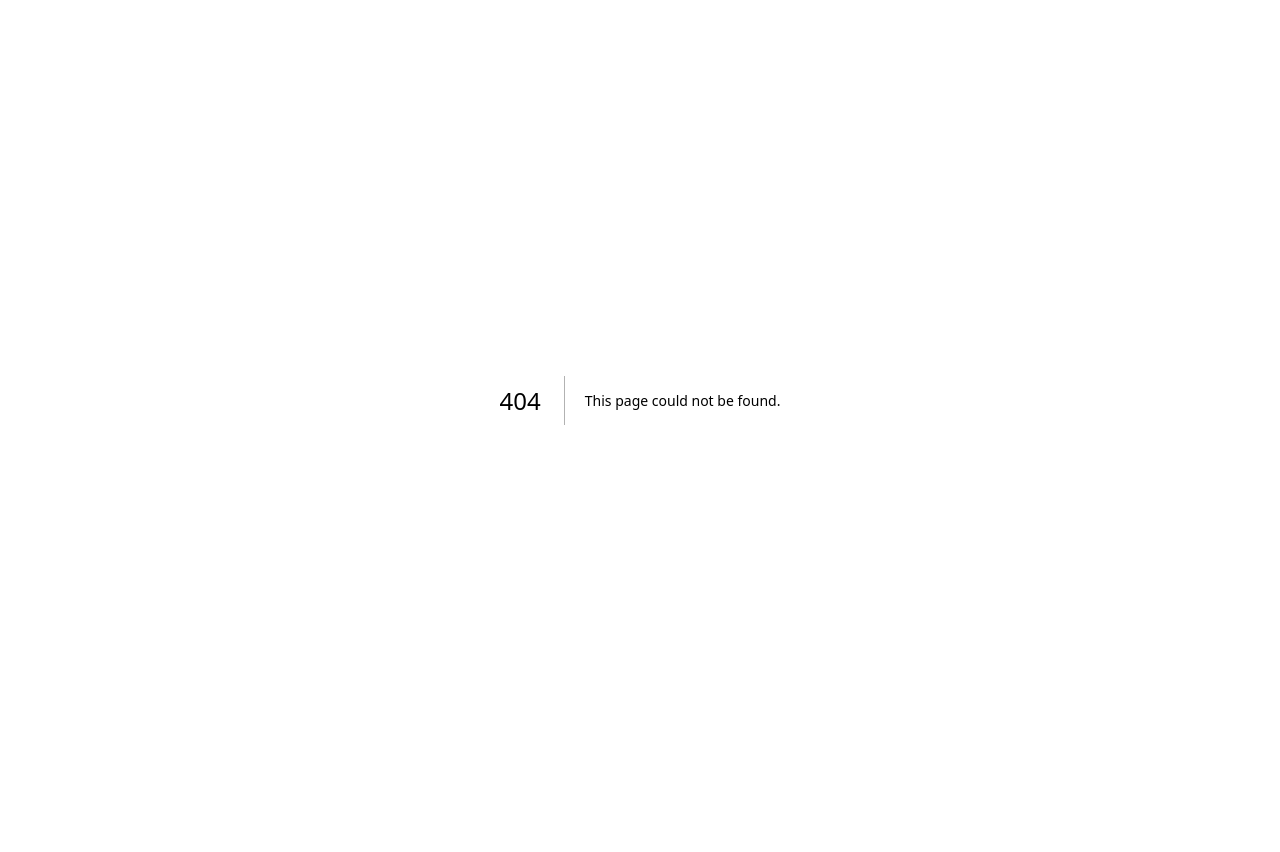
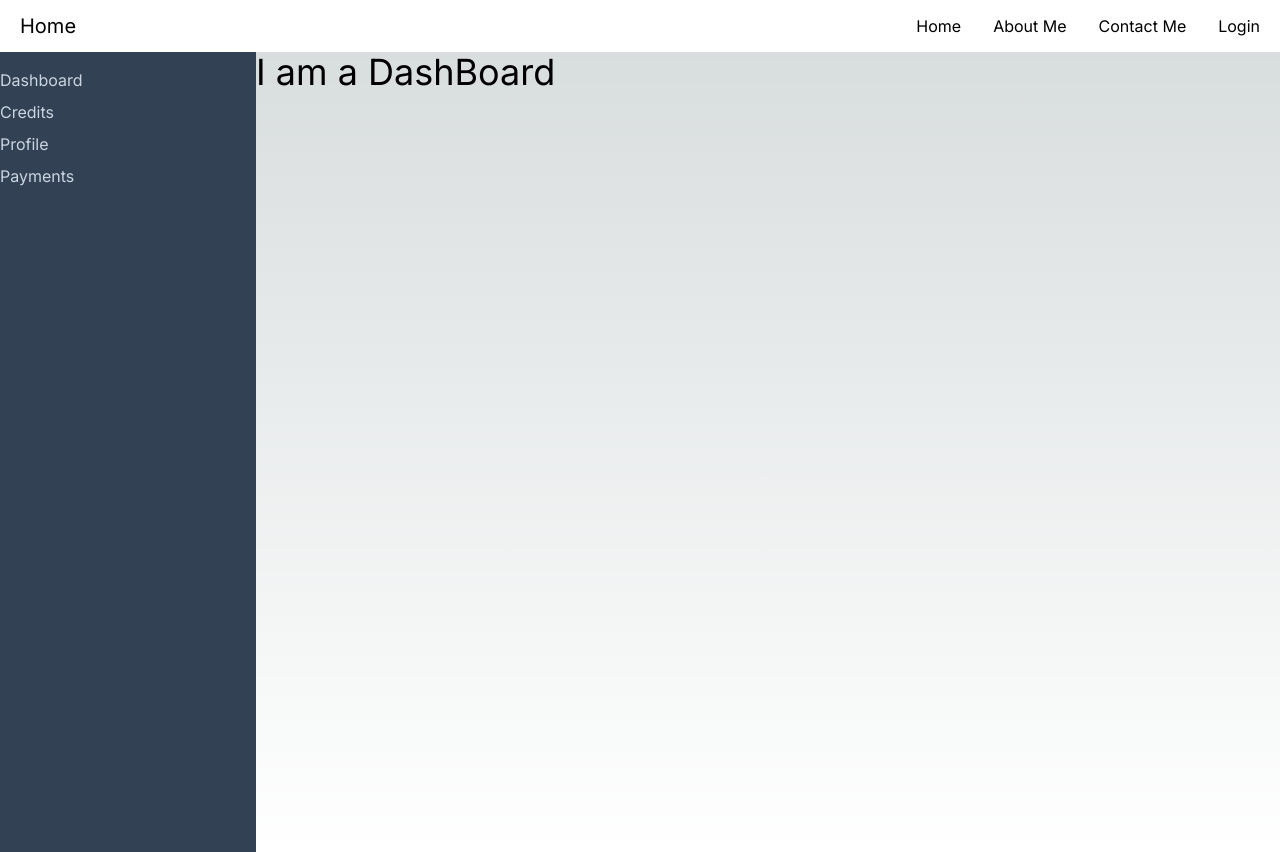
Before and after one commit to advit2611/Learning-Nextjs, a Next.js app: page /dashboard in a window 1280 px wide. Before the commit this address had no page. Before the commit the page ends 800 px from the top, so only its background shows below. Built offline with nearby package versions, Linux system fonts and the light colour scheme.

Commit message:
Learnt about Pages and Layouts in Nextjs

```diff
--- /dev/null
+++ b/app/dashboard/layout.tsx
@@ -0,0 +1,34 @@
+import React from "react";
+
+interface DashBoardLayoutProps {
+  children: React.ReactNode;
+}
+
+const DashBoardLayouts: React.FC<DashBoardLayoutProps> = (props) => {
+  return (
+    <div>
+      <nav className="bg-white text-black py-3 px-5 flex justify-between items-center">
+        <h1 className="text-xl">Home</h1>
+        <ul className="flex items-center gap-8">
+          <li>Home</li>
+          <li>About Me</li>
+          <li>Contact Me</li>
+          <li>Login</li>
+        </ul>
+      </nav>
+      <div className="flex">
+        <div className="h-screen bg-slate-700 w-[20vw] text-slate-300 py-4">
+          <ul className="flex flex-col gap-2">
+            <li>Dashboard</li>
+            <li>Credits</li>
+            <li>Profile</li>
+            <li>Payments</li>
+          </ul>
+        </div>
+        {props.children}
+      </div>
+    </div>
+  );
+};
+
+export default DashBoardLayouts;
--- /dev/null
+++ b/app/dashboard/page.tsx
@@ -0,0 +1,11 @@
+import type { NextPage } from "next";
+
+const DashBoard: NextPage = () => {
+  return (
+    <div>
+      <h1 className="text-4xl">I am a DashBoard</h1>
+    </div>
+  );
+};
+
+export default DashBoard;
--- /dev/null
+++ b/app/dashboard/profile/page.tsx
@@ -0,0 +1,11 @@
+import type { NextPage } from "next";
+
+const DashBoard: NextPage = () => {
+  return (
+    <div>
+      <h1 className="text-4xl">I am in Profile</h1>
+    </div>
+  );
+};
+
+export default DashBoard;
```
